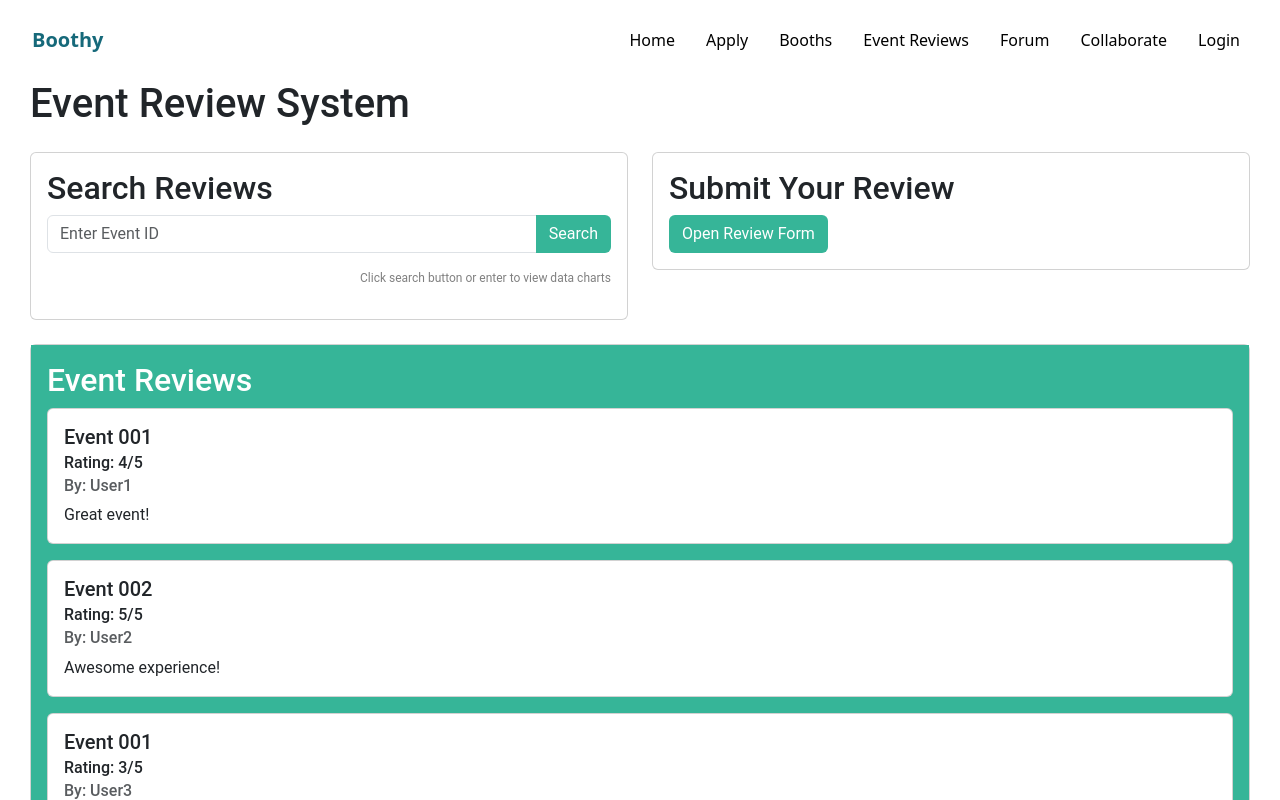
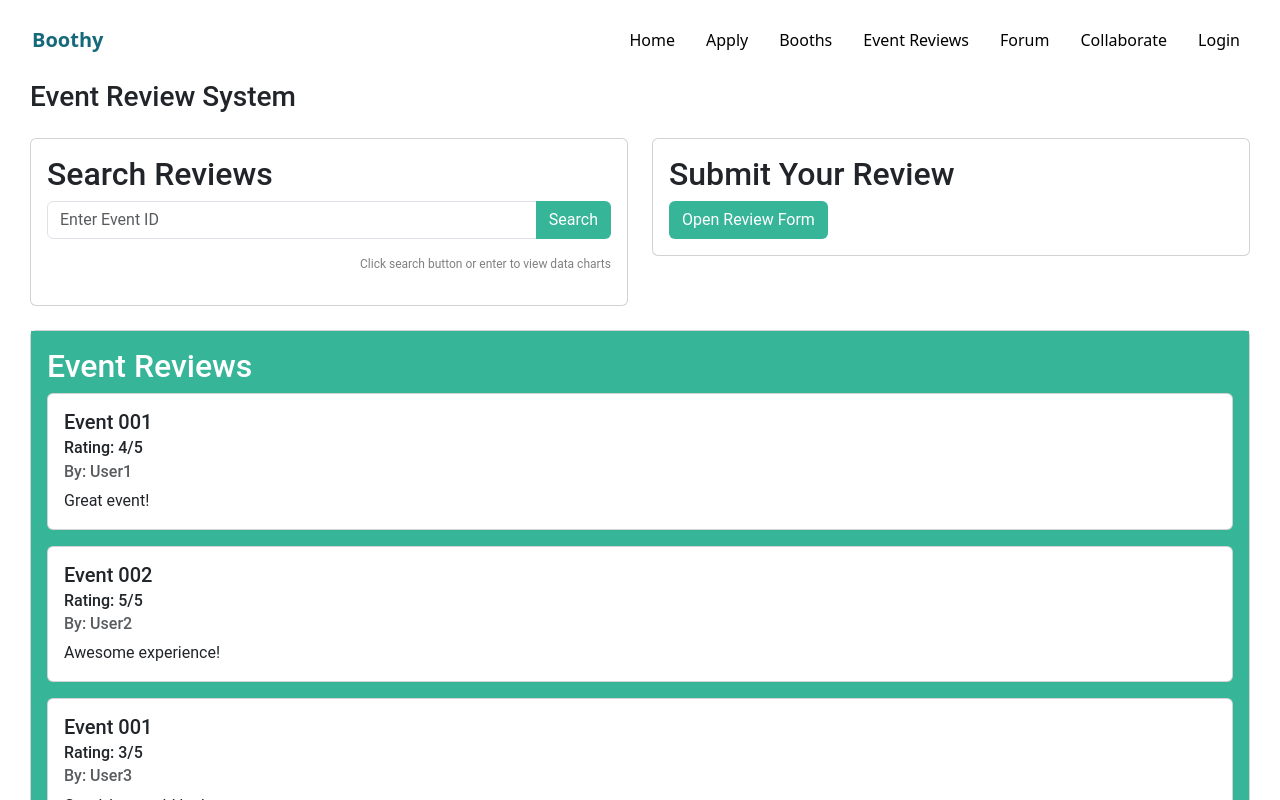
Before and after one commit to PeachyMangoz/VenueVibe, a Vue app in the folder VenueVibe/frontend/: page /eventreviews in a window 1280 px wide. Shown: the top 800 px of the page. Built offline with nearby package versions, Linux system fonts and the light colour scheme.

Commit message:
Update EventReview.vue

```diff
--- a/VenueVibe/frontend/src/views/EventReview.vue
+++ b/VenueVibe/frontend/src/views/EventReview.vue
@@ -1,6 +1,6 @@
 <template>
   <div>
-    <h1 class="mb-4">Event Review System</h1>
+    <h3 class="mb-4">Event Review System</h3>
     <div class="row mb-4">
       <div class="col-md-6">
         <div class="card">
```
